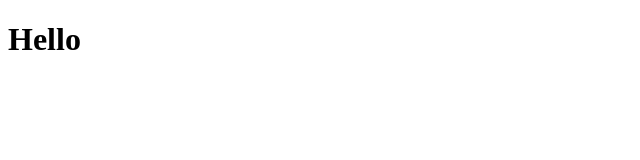
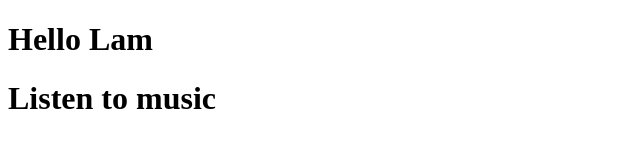
Before and after one commit to Phuctraan1118/git-test, a website: page index.html in a window 1280 px wide. Shown: the whole page, without its empty margins (0-640 px from the left). Drawn offline with Linux system fonts and the light colour scheme.

Commit message:
first commit

```diff
--- a/index.html
+++ b/index.html
@@ -7,6 +7,7 @@
     <title>Document</title>
 </head>
 <body>
-    <h1>Hello</h1>
+    <h1>Hello Lam</h1>
+    <h1>Listen to music</h1>
 </body>
 </html>
```
Also changed, not shown: package.json (added, +24 -0 lines), 1 other file.
